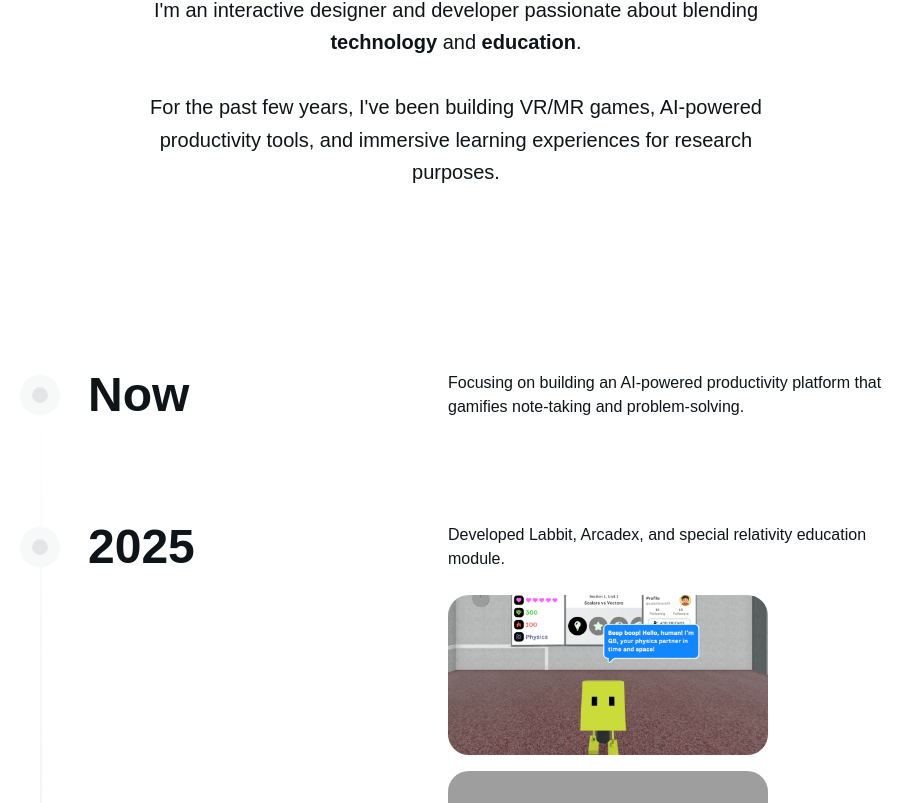
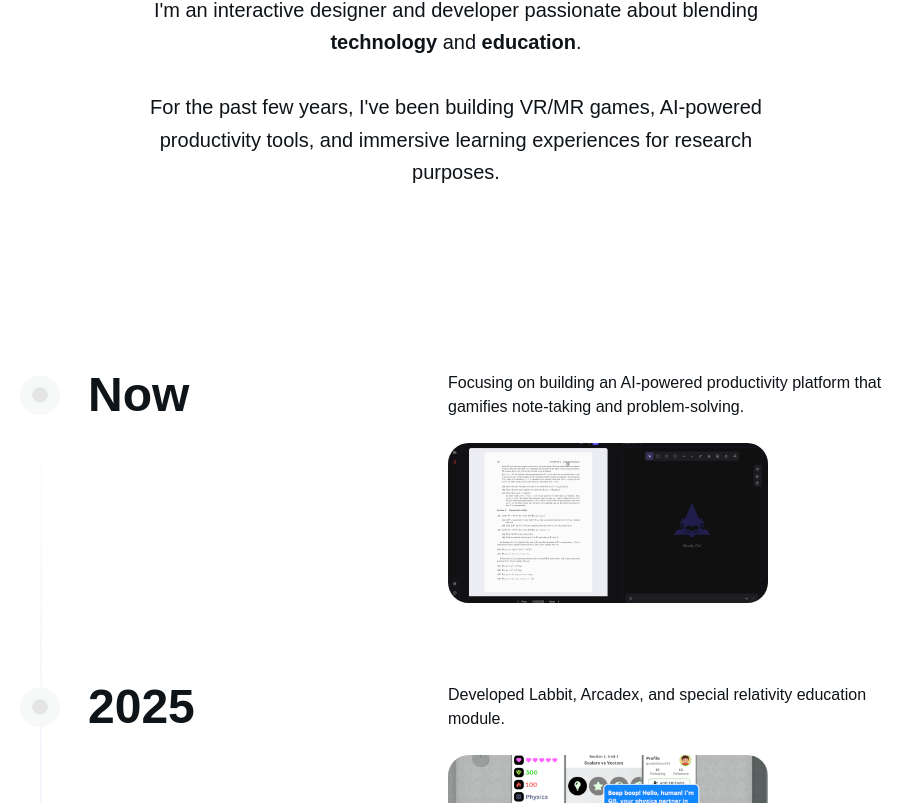
Before and after one commit to kevnkm/kevnkm.github.io, a React (Vite) app: page /#/about in a window 1280 px wide. Shown: the part 509-1312 px from the top of the page, without its empty margins (179-1092 px from the left). Built offline with nearby package versions, Linux system fonts and the light colour scheme; grey boxes are pictures that could not be loaded.

Commit message:
Update About.tsx

```diff
--- a/src/pages/About.tsx
+++ b/src/pages/About.tsx
@@ -81,10 +81,15 @@ export default function About() {
         {
             title: "Now",
             content: (
-                <p className="text-base font-normal text-muted-foreground mb-6">
-                    Focusing on building an AI-powered productivity platform that gamifies
-                    note-taking and problem-solving.
-                </p>
+                <div>
+                    <p className="text-base font-normal text-muted-foreground mb-6">
+                        Focusing on building an AI-powered productivity platform that gamifies
+                        note-taking and problem-solving.
+                    </p>
+                    <div className="flex flex-wrap justify-start gap-4">
+                        <ImageComponent item={getProjectById("zelf-note")!} onOpen={openDetail} />
+                    </div>
+                </div>
             ),
         },
         {
```
